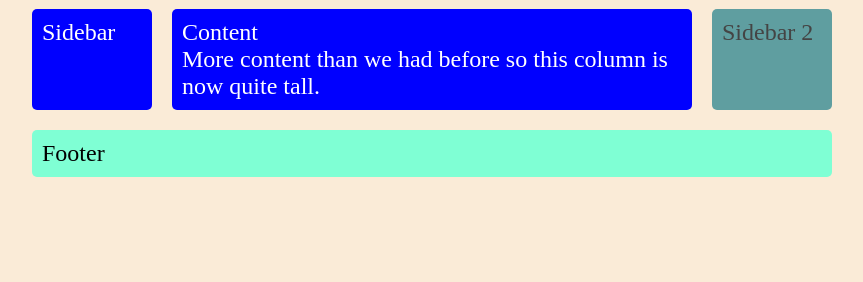
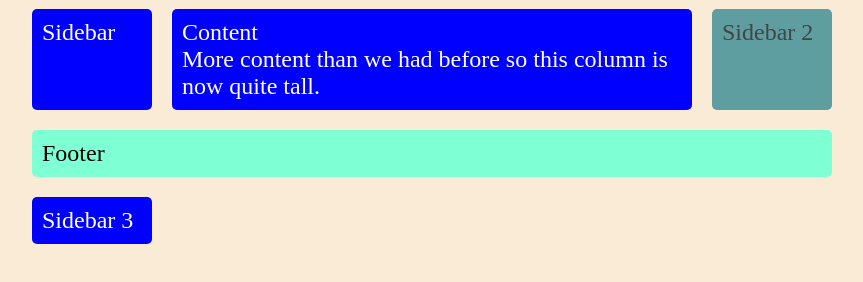
Before and after one commit to craftwill/exercice-3, a plain HTML site: page index.htm in a window 1280 px wide. Shown: the part 98-380 px from the top of the page, without its empty margins (208-1071 px from the left). Drawn offline with Linux system fonts and the light colour scheme.

Commit message:
Ajout de section 3

```diff
--- a/index.htm
+++ b/index.htm
@@ -14,6 +14,7 @@
             <div class="box header">Header</div>
             <div class="box sidebar">Sidebar</div>
             <div class="box sidebar2">Sidebar 2</div>
+            <div class="box sidebar3">Sidebar 3</div>
             <div class="box content">Content
             <br /> More content than we had before so this column is now quite tall.</div>
             <div class="box footer">Footer</div>
--- a/style.css
+++ b/style.css
@@ -20,6 +20,10 @@ main{
 
 .sidebar2 {
     grid-area: sidebar2;
+}
+
+.sidebar3 {
+    grid-area: sidebar3/100%;
 }
 
 .content {
```
